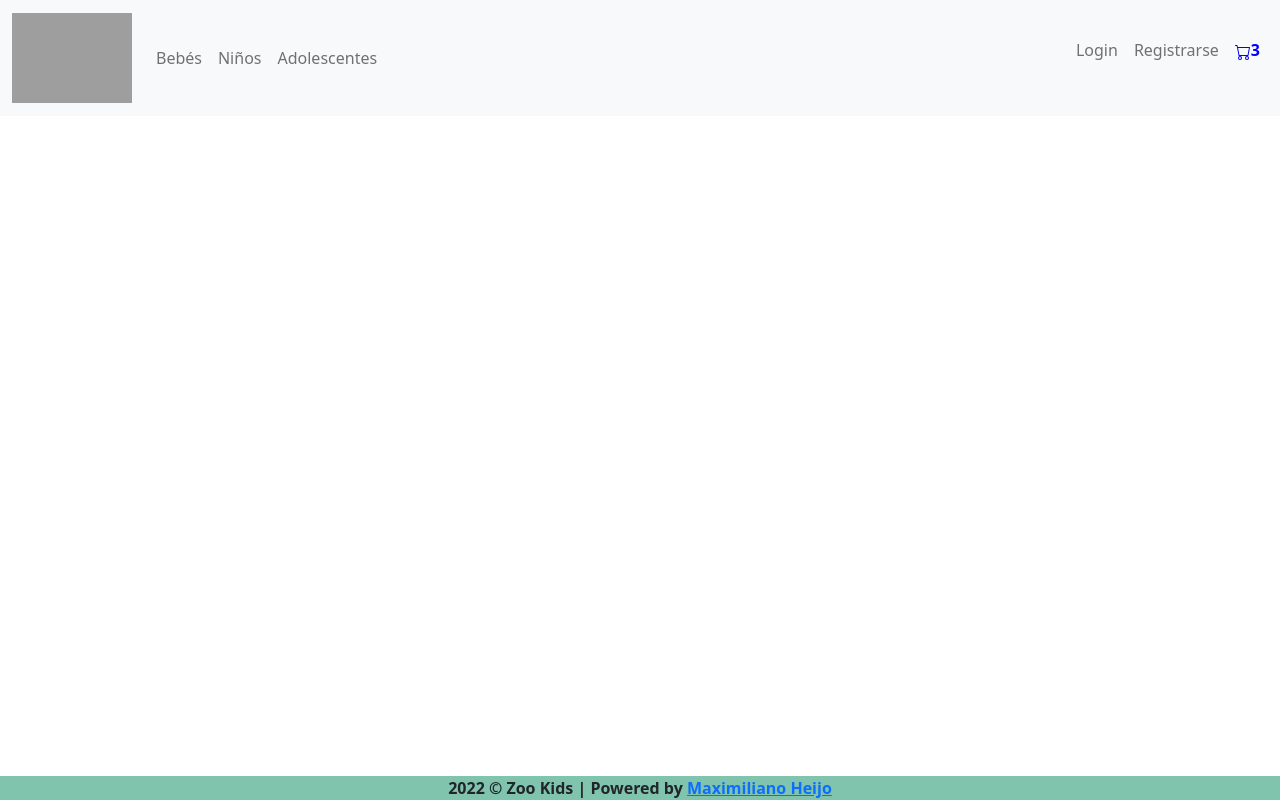
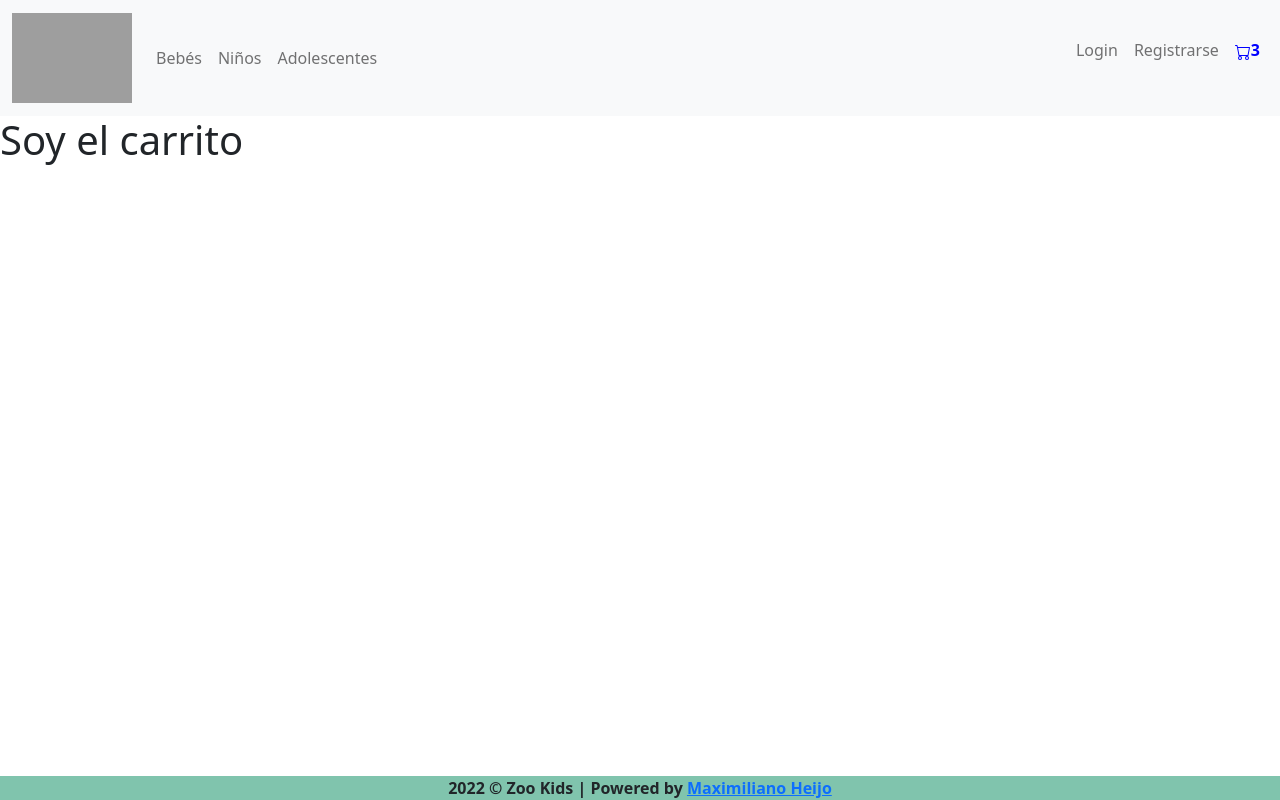
Before and after one commit to kersiancoder/reactJS-ecommerce, a React (Vite) app: page /carrito in a window 1280 px wide. Built offline with nearby package versions, Linux system fonts and the light colour scheme; grey boxes are pictures that could not be loaded.

Commit message:
add cart

```diff
--- a/src/App.jsx
+++ b/src/App.jsx
@@ -4,6 +4,7 @@ import ItemListContainer from './components/ItemListContainer'
 import ItemDetailContainer from "./components/ItemDetailContainer";
 import { Footer } from './components/Footer'
 import 'bootstrap/dist/css/bootstrap.min.css';
+import Cart from "./components/Cart";
 
 const App = () => {
   return (
@@ -13,6 +14,7 @@ const App = () => {
             <Route path='/' element={<ItemListContainer />} />
             <Route path='/categoria/:idCategory' element={<ItemListContainer />} />
             <Route path='/item/:idItem' element={<ItemDetailContainer />} />
+            <Route path='/carrito' element={<Cart />} />
         </Routes>
         <Footer />
     </BrowserRouter>
--- /dev/null
+++ b/src/components/Cart.jsx
@@ -0,0 +1,8 @@
+
+const Cart = () => {
+  return (
+    <h1>Soy el carrito</h1>
+  )
+}
+
+export default Cart
--- a/src/components/MiNavbar.jsx
+++ b/src/components/MiNavbar.jsx
@@ -21,7 +21,7 @@ export function MiNavbar() {
           <Nav>
             <Nav.Link>Login</Nav.Link>
             <Nav.Link>Registrarse</Nav.Link>
-            <Nav.Link><CartWidget /> </Nav.Link>
+            <Nav.Link as={Link} to="carrito"><CartWidget /> </Nav.Link>
 
           </Nav>
         </Navbar.Collapse>
```
